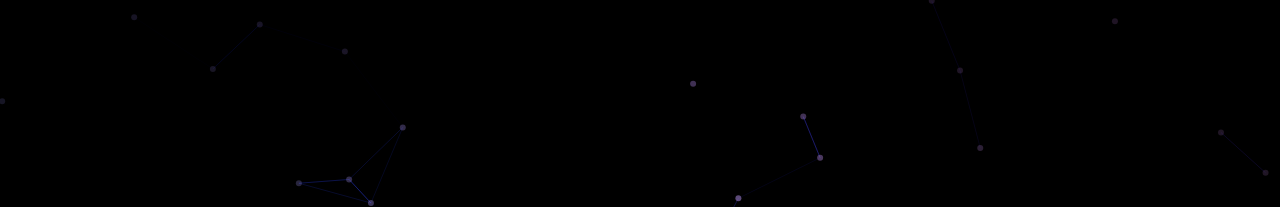
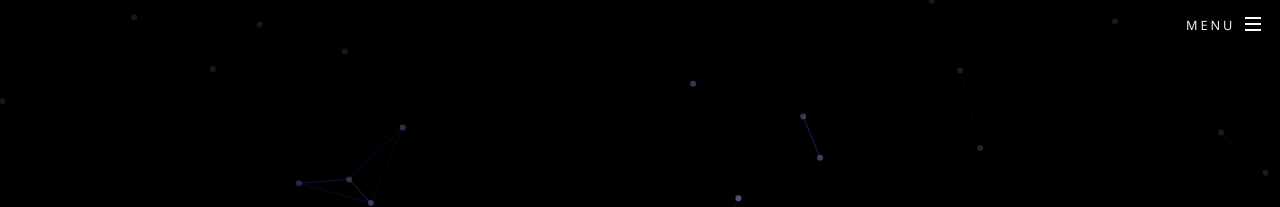
Before and after one commit to astralship/astralship.github.io, a Jekyll site: the page built from index.html, in a window 1280 px wide. Shown: the top 207 px of the page. Built offline with Jekyll 4.4.1, drawn with Linux system fonts in a browser that asks for light colours.

Commit message:
re-enabling menu

```diff
--- a/_includes/header.html
+++ b/_includes/header.html
@@ -1,7 +1,7 @@
 <!-- Header -->
 <header id="header"{% if page.layout == 'landing' %} class="alt"{% endif %}>
   <h1><a href="{{ site.baseurl }}/index.html">{{ site.title }}</a></h1>
-  <nav id="nav" style="display:none"> <!-- HIDING MENU -->
+  <nav id="nav"> <!-- HIDING MENU -->
     <ul>
       <li class="special">
         <a href="#menu" class="menuToggle"><span>Menu</span></a>
--- a/js/main.js
+++ b/js/main.js
@@ -152,12 +152,12 @@
 			});
 
 
-			if (document.location.search.indexOf("?menu") !== -1) {
-				localStorage.menu = true;
-			}
-			if (localStorage.menu) {
-				$("#nav").css("display", "block");
-			}
+			// if (document.location.search.indexOf("?menu") !== -1) {
+			// 	localStorage.menu = true;
+			// }
+			// if (localStorage.menu) {
+			// 	$("#nav").css("display", "block");
+			// }
 
 	});
 
```
